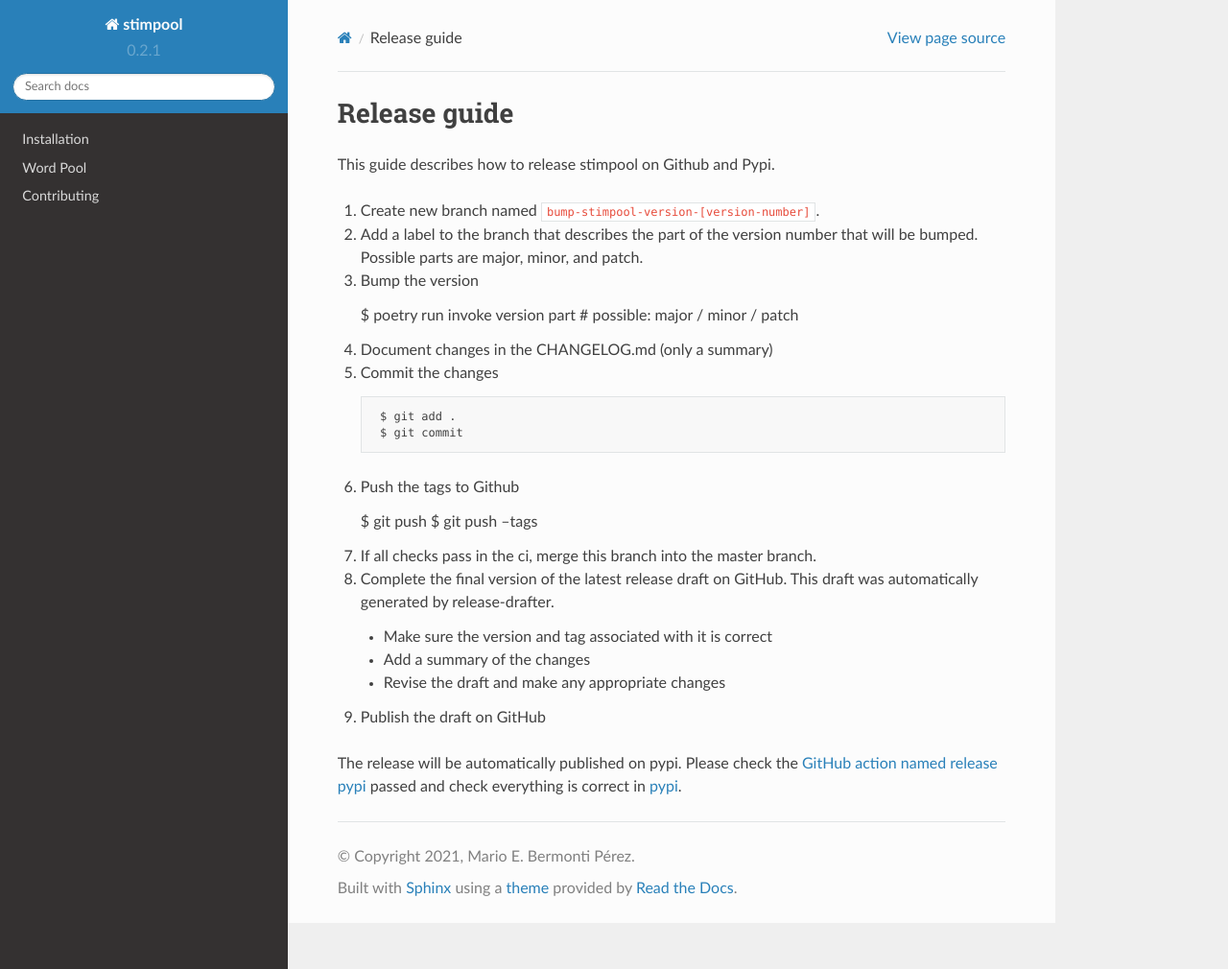
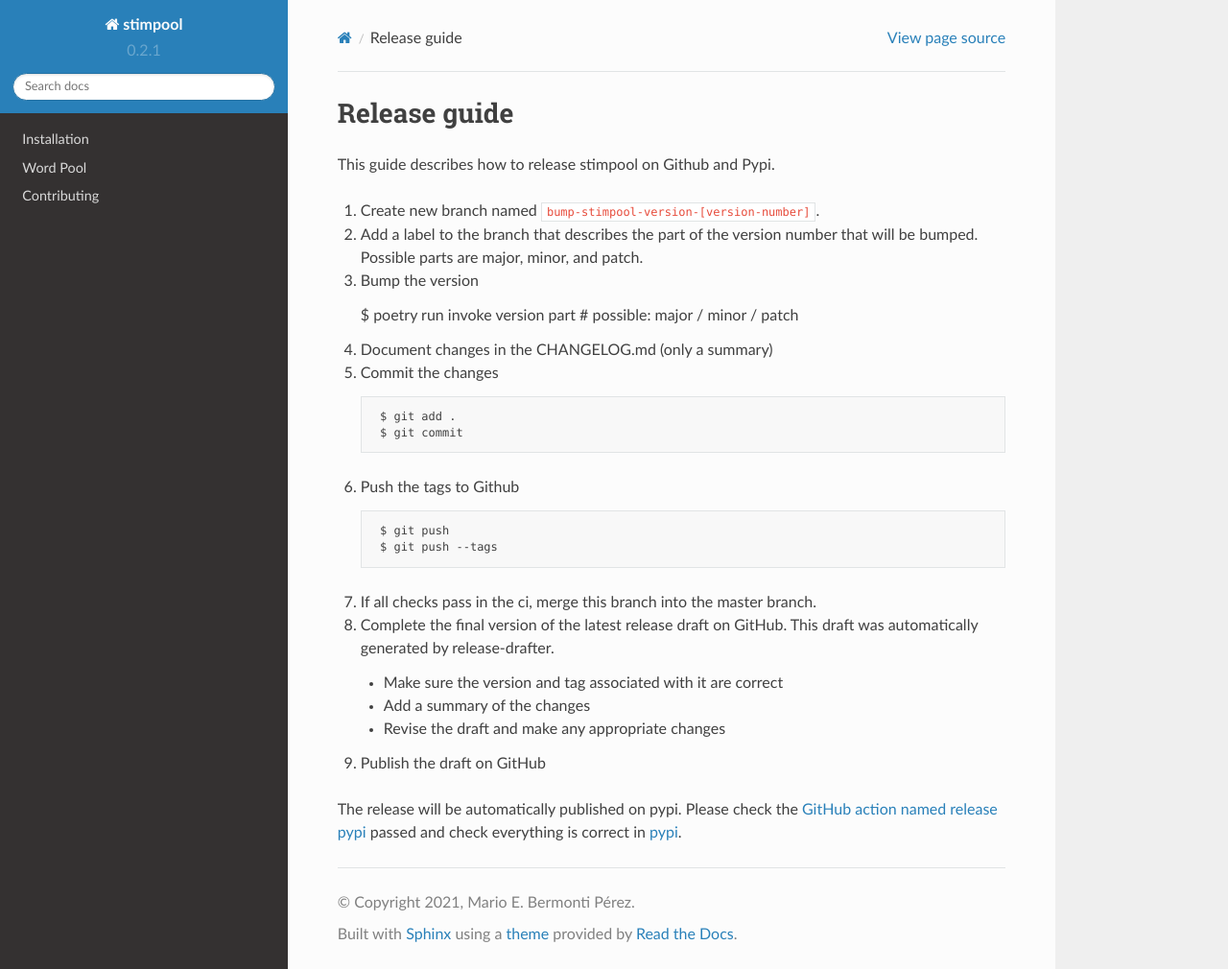
Before and after one commit to mario-bermonti/stimpool, a Sphinx documentation site: the page built from docs/release_guide.md, in a window 1280 px wide and 1010 px high. Shown: the whole window at 96% size. Built offline with Sphinx 7.4.7 and the Read the Docs theme 2.0.0, drawn with Linux system fonts in a browser that asks for light colours.

Commit message:
Fix typos and formatting

```diff
--- a/docs/release_guide.md
+++ b/docs/release_guide.md
@@ -18,14 +18,14 @@ This guide describes how to release stimpool on Github and Pypi.
 
 6. Push the tags to Github
 
-      $ git push
-      $ git push --tags
+        $ git push
+        $ git push --tags
 
 7. If all checks pass in the ci, merge this branch into the master branch.
 
 8. Complete the final version of the latest release draft on GitHub. This draft was
    automatically generated by release-drafter.
-   - Make sure the version and tag associated with it is correct
+   - Make sure the version and tag associated with it are correct
    - Add a summary of the changes
    - Revise the draft and make any appropriate changes
 9. Publish the draft on GitHub
```
